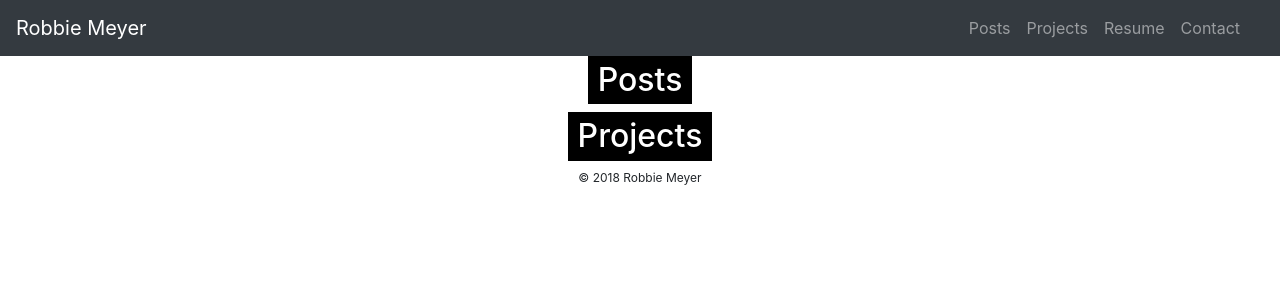
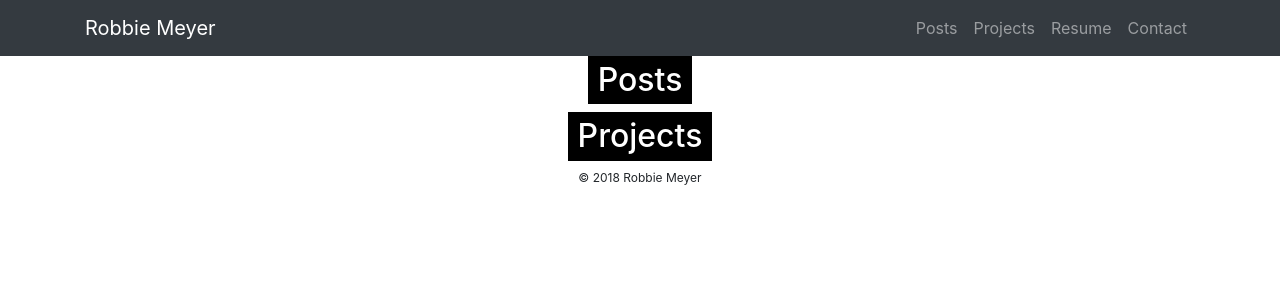
Before and after one commit to robbiemeyer/robbiemeyer.github.io, a Jekyll site: the page built from index.html, in a window 1280 px wide. Shown: the top 300 px of the page. Built offline with Jekyll 4.4.1, drawn with Linux system fonts in a browser that asks for light colours.

Commit message:
Improve navbar

```diff
--- a/_config.yml
+++ b/_config.yml
@@ -13,3 +13,10 @@ defaults:
       type: projects
     values:
       layout: default
+      navbar: projects
+  - scope:
+      path: ""
+      type: posts
+    values:
+      layout: default
+      navbar: posts
--- a/_includes/navbar.html
+++ b/_includes/navbar.html
@@ -1,5 +1,17 @@
+{% case page.navbar%}
+ {% when 'posts' %}
+   {% assign postactive = 'active' %}
+ {% when 'projects' %}
+   {% assign projectactive = 'active' %}
+ {% when 'resume' %}
+   {% assign resumeactive = 'active' %}
+ {% when 'contact' %}
+   {% assign contactactive = 'active' %}
+{% endcase %}
+
 <nav class="navbar navbar-expand-md navbar-dark bg-dark">
-  <a class="navbar-brand" href=".">Robbie Meyer</a>
+  <div class="container">
+    <a class="navbar-brand" href="/">Robbie Meyer</a>
 
     <button class="navbar-toggler" type="button" data-toggle="collapse" data-target="#navbarContent" aria-controls="navbarContent" aria-expanded="false" aria-label="Toggle navigation">
       <span class="navbar-toggler-icon"></span>
@@ -8,30 +20,25 @@
     <div class="navbar-collapse collapse justify-content-stretch" id="navbarContent">
       <ul class="navbar-nav ml-auto">
 
-            <li class="nav-item">
+        <li class="nav-item {{ postactive }}">
           <a class="nav-link" href="">Posts</a>
         </li>
 
-            <li class="nav-item">
+        <li class="nav-item {{ projectactive }}">
           <a class="nav-link" href="#">Projects</a>
         </li>
 
-            <li class="nav-item">
+        <li class="nav-item {{ resumeactive }}">
           <a class="nav-link" href="#">Resume</a>
         </li>
 
-            <li class="nav-item">
+        <li class="nav-item {{ contactactive }}">
           <a class="nav-link" href="#">Contact</a>
-            </li>
-
-            <li class="nav-item">
-              <a class="nav-link" href="#">
-                {{ page.navbar }}
-              </a>
         </li>
 
       </ul>
 
     </div>
+  </div>
 
 </nav>
```
Lines whose indentation alone changed are shown as unchanged.
